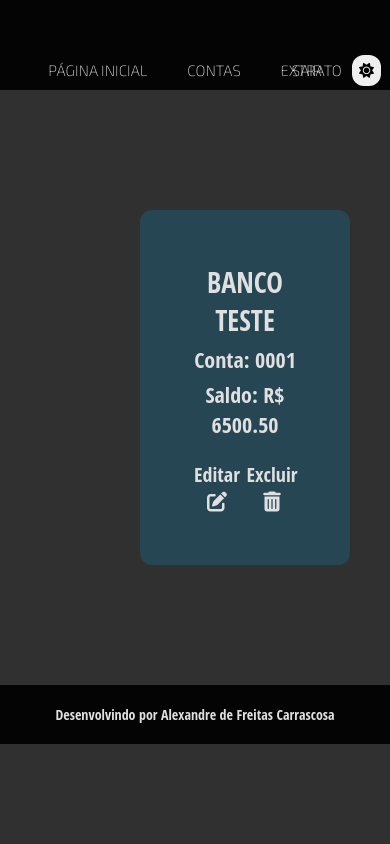
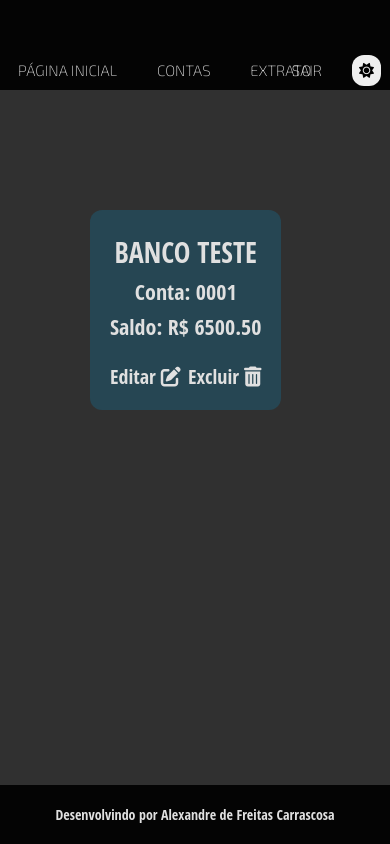
Before and after one commit to AlexandreCarrascosa/django-finance-app, a Django app: page /accounts/ in a window 390 px wide. Run offline with Django 3.2, Linux system fonts and the light colour scheme; the first user in the database is signed in; data comes from the database, SQL or seed files in the repository; the page is wider than the window, and the part outside it is not shown; some libraries are stand-ins or nearby versions.

Commit message:
Correction to footer position and finish media query to 600px resolution

```diff
--- a/core/static/css/card-box.css
+++ b/core/static/css/card-box.css
@@ -154,7 +154,7 @@ WIDTH SIZE FOR LARGE CARD BOX
     flex-wrap: wrap;
     flex-direction: column;
 
-    margin: 5rem;
+    /* margin: 5rem; */
     padding: 5rem;
 
     background-color: var(--bg-cian);
--- a/core/static/css/content.css
+++ b/core/static/css/content.css
@@ -8,7 +8,7 @@
 
 
   /* General Settings */
-  margin: 5rem 15em 5rem 5rem;
+  margin: 5rem 5em 5rem 5rem;
   text-align: center;
   border-radius: 2rem;
   color: var(--main-text-color);
--- a/core/static/css/navbar.css
+++ b/core/static/css/navbar.css
@@ -1,4 +1,5 @@
 @import url(dropdown.css);
+
 
 .navbar-nav {
   text-align: center;
@@ -6,7 +7,16 @@
 }
 
 .navbar {
+  display: flex;
   background: var(--main-bg-dark);
+  align-content: space-around;
+  justify-content: center;
+}
+
+.nav-brand{
+  position: absolute;
+  left: 0;
+  margin: 0.5rem 2rem 0 2rem;
 }
 
 /* Configure position of items in navbar */
@@ -37,13 +47,6 @@ nav ul li:hover {
   border-bottom: .5rem solid  var(--gold-color);
 }
 
-nav ul li:first-child{
-  position: absolute;
-  left: 5rem;
-  top: 0.7rem;
-  border: 0;
-}
-
 nav ul li:last-child{
   position: absolute;
   right: 5rem;
--- a/core/static/css/responsive.css
+++ b/core/static/css/responsive.css
@@ -5,8 +5,13 @@
         width: 100%;
     }
 
-    .navbar-brand{
+    .nav-brand{
         display: none;
+        overflow: hidden;
+    }
+
+    .navbar{
+        justify-content: flex-start;
     }
 
     nav{
@@ -83,4 +88,10 @@
     .extra th {
         text-align: left;
     }
+
+    .box-content{
+        justify-self: center;
+        align-self: center;
+        padding: 2rem;
+    }
 }
--- a/core/static/css/styles.css
+++ b/core/static/css/styles.css
@@ -14,6 +14,7 @@
   margin: 0;
 }
 
+
 html {
   /* a cada 1rem será considerado 10px */
   font-size: 62.5%;
@@ -23,11 +24,18 @@ html {
   transition: all 500ms linear;
 }
 
+body{
+  height:100vh;
+  margin:0;
+  display: flex;
+  flex-direction: column;
+}
+
 footer{
   background: var(--main-bg-dark);
   color: var(--main-text-color);
   text-align: center;
-  width: 100vw;
+  margin-top: auto ;
   bottom: 0;
   padding: 2rem 0 2rem 0;
   font-size: 1.4rem;
@@ -43,6 +51,7 @@ a:link{
   margin-top: 5rem;
   color: var(--main-text-color);
   text-align: center;
+  height: 80vh;
 }
 
 .center{
--- a/core/templates/base.html
+++ b/core/templates/base.html
@@ -20,13 +20,13 @@
     <body>
         <!-- Navigation Bar -->
         <nav class="navbar">
+            <div class='nav-brand'>
+                <a href="{% url 'index' %}" class="navbar-brand">
+                    <img src="{% static 'logo.png' %}" alt="Gestor de Finanças Pessoais Logo" title="Gestão de Financas Pessoais">
+                </a>
+            </div>
             <div class="navbar-nav">
                 <ul>
-                    <li>
-                        <a href="{% url 'index' %}" class="navbar-brand">
-                            <img src="{% static 'logo.png' %}" alt="Gestor de Finanças Pessoais Logo" title="Gestão de Financas Pessoais">
-                        </a>
-                    </li>
                     <li>
                         <a href="{% url 'index' %}">Página Inicial</a>
                     </li>
--- a/core/templates/index.html
+++ b/core/templates/index.html
@@ -37,4 +37,5 @@
         {% block form %}
         {% endblock %}
     </div>
-    {% endblock %}
+    </div>
+{% endblock %}
```
Also changed, not shown: db.sqlite3.
